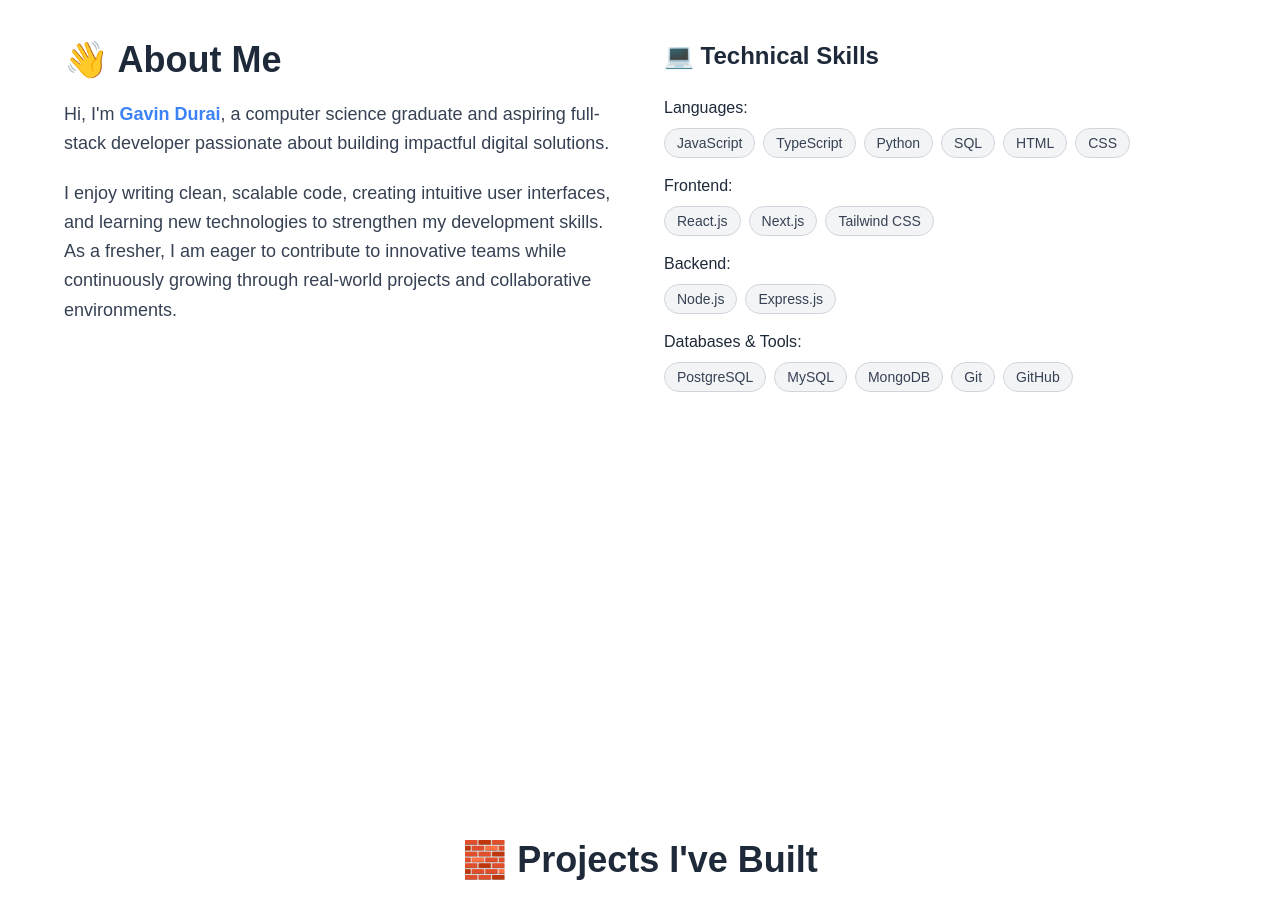
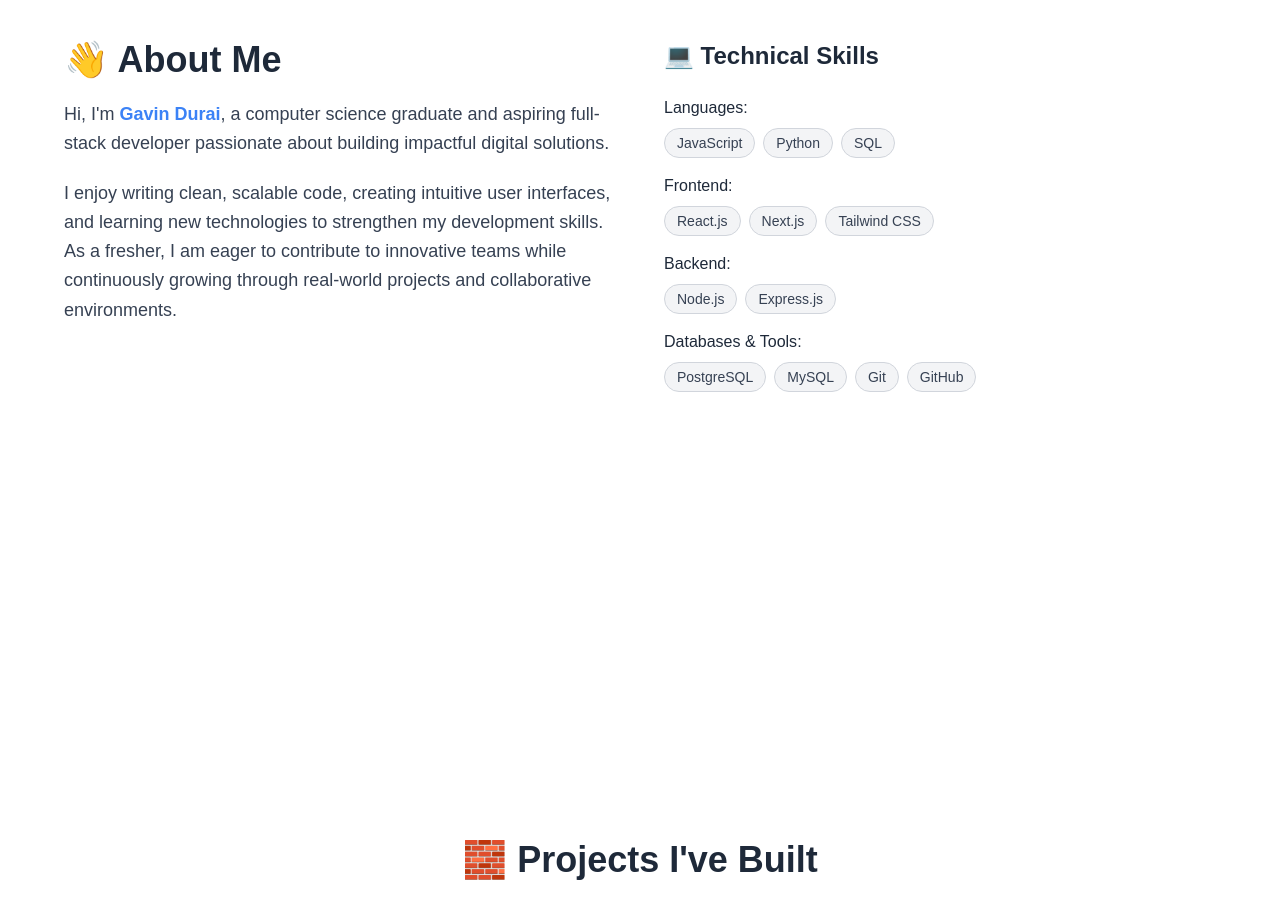
Before and after one commit to GavinDurai20/Portfolio, a Next.js app: page / in a window 1280 px wide. Shown: the part 840-1758 px from the top of the page. Built offline with nearby package versions, Linux system fonts and the light colour scheme.

Commit message:
Updated About section with centered heading and improved UI

```diff
--- a/components/About.tsx
+++ b/components/About.tsx
@@ -3,7 +3,7 @@ import React from "react";
 const skillCategories = [
   {
     title: "Languages",
-    skills: ["JavaScript", "TypeScript", "Python", "SQL", "HTML", "CSS"],
+    skills: ["JavaScript", "Python", "SQL"],
   },
   {
     title: "Frontend",
@@ -15,7 +15,7 @@ const skillCategories = [
   },
   {
     title: "Databases & Tools",
-    skills: ["PostgreSQL", "MySQL", "MongoDB", "Git", "GitHub"],
+    skills: ["PostgreSQL", "MySQL", "Git", "GitHub"],
   },
 ];
 
```
Also changed, not shown: 1 other file (tests, documents, lock files or other folders).
